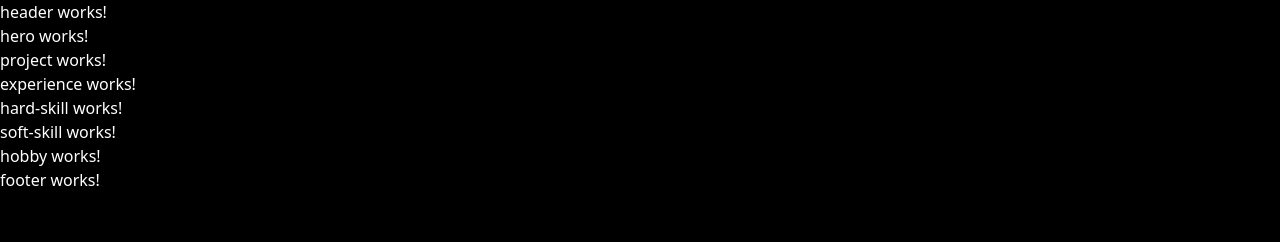
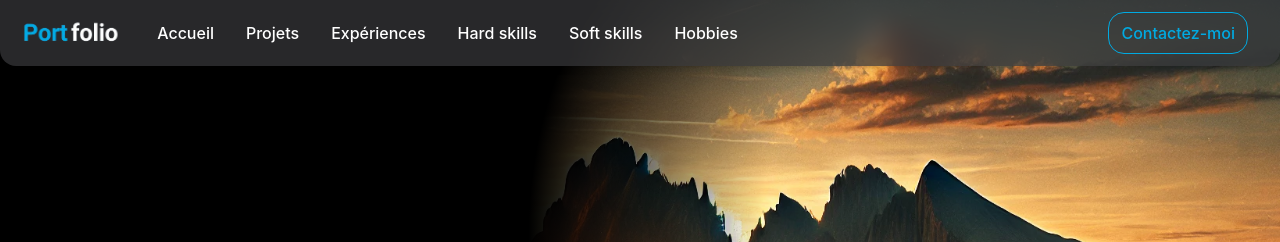
Before and after one commit to nabilkadouri/ng-myPortfolio, an Angular app: page / in a window 1280 px wide. Shown: the top 242 px of the page. Built offline with nearby package versions, Linux system fonts and the light colour scheme.

Commit message:
config tailwind and add header/nav

```diff
--- a/angular.json
+++ b/angular.json
@@ -27,9 +27,12 @@
               }
             ],
             "styles": [
-              "src/styles.css"
+              "src/styles.css",
+              "node_modules/flowbite/dist/flowbite.min.css"
             ],
-            "scripts": []
+            "scripts": [
+              "node_modules/flowbite/dist/flowbite.min.js"
+            ]
           },
           "configurations": {
             "production": {
--- a/package.json
+++ b/package.json
@@ -18,6 +18,7 @@
     "@angular/platform-browser": "^19.0.0",
     "@angular/platform-browser-dynamic": "^19.0.0",
     "@angular/router": "^19.0.0",
+    "flowbite": "^2.5.2",
     "rxjs": "~7.8.0",
     "tslib": "^2.3.0",
     "zone.js": "~0.15.0"
--- a/src/app/header/header.component.html
+++ b/src/app/header/header.component.html
@@ -1 +1,62 @@
-<p class="text-white">header works!</p>
+<section class="relative bg-[url('/uploads/fond.webp')] md:h-[800px] h-[500px] bg-cover bg-center bg-no-repeat ">
+  <!-- Effet lumineux -->
+  <div class="fond"></div>
+
+  <!-- Contenu principal -->
+  <header class="sticky  top-0 left-0 w-full z-50">
+    <nav class="md:mx-auto md:max-w-screen-xl rounded-b-2xl bg-nav bg-opacity-70 backdrop-blur-md shadow-md h-auto">
+      <div class="md:flex md:justify-between">
+        <div class="flex flex-wrap items-center justify-between py-3 pe-3">
+          <a href="https://flowbite.com/">
+            <img src="/uploads/portfolio.png" class="h-10" alt="Portfolio Logo" />
+          </a>
+          <button data-collapse-toggle="navbar-default" type="button"
+            class="inline-flex h-10 w-10 items-center justify-center rounded-lg p-2 text-sm text-gray-500 hover:bg-gray-100 focus:outline-none focus:ring-2 focus:ring-gray-200 md:hidden"
+            aria-controls="navbar-default" aria-expanded="false">
+            <span class="sr-only">Open main menu</span>
+            <svg class="h-5 w-5" aria-hidden="true" xmlns="http://www.w3.org/2000/svg" fill="none" viewBox="0 0 17 14">
+              <path stroke="currentColor" stroke-linecap="round" stroke-linejoin="round" stroke-width="2"
+                d="M1 1h15M1 7h15M1 13h15" />
+            </svg>
+          </button>
+          <div class="hidden w-full md:block md:w-auto" id="navbar-default">
+            <ul class="mt-4 flex flex-col font-medium md:mt-0 md:flex-row md:space-x-8 md:p-0 rtl:space-x-reverse ms-4">
+              <li>
+                <a href="#" class="block rounded bg-bleu px-3 py-2 text-white md:bg-transparent md:p-0 md:text-bleu"
+                  aria-current="page">Accueil</a>
+              </li>
+              <li>
+                <a href="#"
+                  class="block px-3 py-2 text-white hover:bg-bleu md:border-0 md:p-0 md:hover:bg-transparent md:hover:text-bleu">Projets</a>
+              </li>
+              <li>
+                <a href="#"
+                  class="block rounded px-3 py-2 text-white hover:bg-bleu md:border-0 md:p-0 md:hover:bg-transparent md:hover:text-bleu">Expériences</a>
+              </li>
+              <li>
+                <a href="#"
+                  class="block rounded px-3 py-2 text-white hover:bg-bleu md:border-0 md:p-0 md:hover:bg-transparent md:hover:text-bleu">Hard skills</a>
+              </li>
+              <li>
+                <a href="#"
+                  class="block rounded px-3 py-2 text-white hover:bg-bleu md:border-0 md:p-0 md:hover:bg-transparent md:hover:text-bleu">Soft skills</a>
+              </li>
+              <li>
+                <a href="#"
+                  class="block rounded px-3 py-2 text-white hover:bg-bleu md:border-0 md:p-0 md:hover:bg-transparent md:hover:text-bleu">Hobbies</a>
+              </li>
+              <li  >
+                <a href="#"
+                  class="block rounded px-3 py-2 text-bleu hover:bg-white md:border-0 md:p-0 md:hover:bg-transparent md:hover:text-bleu md:hidden">Contact</a>
+              </li>
+            </ul>
+          </div>
+        </div>
+        <div class="md:flex md:items-center hidden py-2 px-3 rounded-2xl border border-bleu me-8 my-3">
+          <a href="#"
+            class="rounded hover:bg-bleu md:hover:bg-transparent md:hover:text-white text-bleu font-medium">Contactez-moi</a>
+        </div>
+      </div>
+    </nav>
+  </header>
+</section>
--- a/src/styles.css
+++ b/src/styles.css
@@ -19,3 +19,13 @@
     src:url('https://fonts.googleapis.com/css2?family=Open+Sans:ital,wght@0,300..800;1,300..800&family=Roboto:ital,wght@0,100;0,300;0,400;0,500;0,700;0,900;1,100;1,300;1,400;1,500;1,700;1,900&display=swap');
   }
 }
+
+/* Rectangle 3 */
+.fond{
+  position: absolute;
+  left: 0%;
+  right: 0%;
+  top: 0%;
+  bottom: 0%;
+  background: radial-gradient(76.04% 106.72% at 88.26% 29.29%, rgba(255, 255, 255, 0) 37.85%, #000000 61.76%) /* warning: gradient uses a rotation that is not supported by CSS and may not behave as expected */;
+}
--- a/tailwind.config.js
+++ b/tailwind.config.js
@@ -1,6 +1,9 @@
 /** @type {import('tailwindcss').Config} */
 module.exports = {
-  content: ["./src/**/*.{html,ts}",],
+  content: [
+    "./src/**/*.{html,ts}",
+    "./node_modules/flowbite/**/*.js"
+  ],
   theme: {
     fontFamily: {
       titre : ["Roboto"],
@@ -9,9 +12,11 @@ module.exports = {
     extend: {
       colors:{
       bleu : "#00AAE2",
-      header: "#3A393C"
+      nav: "#3A393C"
       },
     }
   },
-  plugins: [],
+  plugins: [
+    require('flowbite/plugin')
+  ]
 }
```
Also changed, not shown: public/uploads/fond.webp, 1 other file (tests, documents, lock files or other folders).
